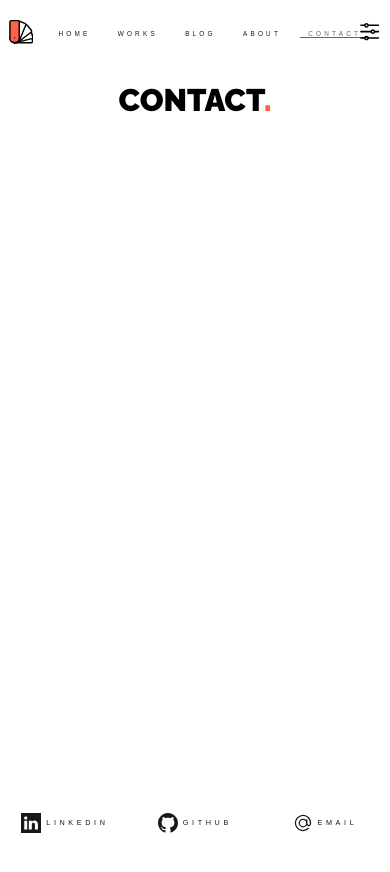
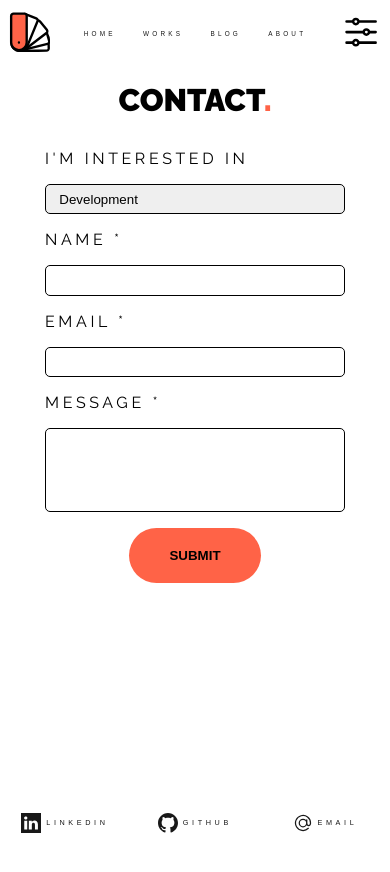
Before and after one commit to JonathanOHolmberg/portfolio, a Next.js app in the folder site/: page /contact in a window 390 px wide. Shown: the top 872 px of the page. Before the commit the page ends 844 px from the top, so only its background shows below. Built offline with nearby package versions, Linux system fonts and the light colour scheme.

Commit message:
initial form component (doesn't do anything yet), mobile css fixes

```diff
--- a/site/src/app/contact/page.tsx
+++ b/site/src/app/contact/page.tsx
@@ -1,3 +1,5 @@
+import ContactForm from "@/components/Contact/ContactForm";
+
 import "@/styles/pages/contact.css"
 
 export default function Contact() {
@@ -5,7 +7,7 @@ export default function Contact() {
         <main>
             <span><h1>Contact<span>.</span></h1></span>
            <section>
-
+               <ContactForm />
            </section>
         </main>
     );
--- a/site/src/components/About/Content.tsx
+++ b/site/src/components/About/Content.tsx
@@ -36,7 +36,7 @@ const AboutContent: React.FC = () => {
         content:  <>
                     <p>I thrive in environments where innovation and creativity are encouraged, and I am always looking for new ways to approach problems and find solutions that can benefit the greater good.</p>
                     <p>I appreciate elegant, simple solutions. I appreciate going above and beyond, not because it&apos;s possible but because it&apos;s meaningful to the problem present.</p>
-                    <p>Form follows function.</p>
+                    <p><b>Form follows function.</b></p>
                     <p> My strong analytical, problem solving, visual and interpersonal skills make me confident in my ability to contribute effectively to (almost) any team.</p>
                   </>
       },
--- /dev/null
+++ b/site/src/components/Contact/ContactForm.tsx
@@ -0,0 +1,62 @@
+"use client";
+
+import { useState } from "react";
+import type { FormEvent } from "react";
+
+  const ContactForm: React.FC = () => {
+
+    const [name, setName] = useState<string>("");
+    const [email, setEmail] = useState<string>("");
+    const [message, setMessage] = useState<string>("");
+
+
+
+    const handleSubmission = (e: FormEvent) => {
+        e.preventDefault()
+        setName("");
+        setEmail("");
+        setMessage("");
+        console.log("jee")
+    }
+
+    return (
+    <form onSubmit={(e) => handleSubmission(e)}>
+        <label>
+            I&apos;m interested in
+        </label>
+        <select>
+            <option>Development</option>
+            <option>Digital Art</option>
+            <option>Other</option>
+        </select>
+        <label>Name *</label>
+        <input
+            name="name"
+            type="text"
+            autoComplete="name"
+            required
+            onChange={(e) => setName(e.target.value)}
+            value={name}
+            min={3} />
+        <label>Email *</label>
+        <input
+            name="email"
+            type="email"
+            autoComplete="email"
+            required
+            onChange={(e) => setEmail(e.target.value)}
+            value={email} />
+        <label>Message *</label>
+        <textarea
+            name="message"
+            autoComplete="off"
+            required
+            onChange={(e) => setMessage(e.target.value)}
+            value={message}
+            minLength={3} />
+        <button>Submit</button>
+    </form>
+    );
+  };
+
+  export default ContactForm;
--- a/site/src/styles/globals.css
+++ b/site/src/styles/globals.css
@@ -106,8 +106,8 @@ header {
 }
 
 header > a > svg {
-  height: max(3vh, 2vw);
-  width: max(3vh, 2vw);
+  height: 5vh;
+  width: 5vh;
 }
 
 header > a:hover > svg {
@@ -257,6 +257,12 @@ nav > a[aria-disabled="true"] {
   cursor: unset;
 }
 
+@media (max-width: 500px) {
+  nav > a[aria-disabled="true"] {
+    display: none;
+  }
+}
+
 a:hover:not([aria-disabled="true"]), a:focus-visible {
   opacity: 1;
 }
--- a/site/src/styles/pages/contact.css
+++ b/site/src/styles/pages/contact.css
@@ -1,3 +1,67 @@
 main {
     padding-top: 10vh;
+    height: fit-content;
 }
+
+main > section {
+    justify-content: start;
+}
+
+form {
+    width: max(30vw, 300px);
+    height: 50vh;
+    display: flex;
+    flex-direction: column;
+    gap: 1em;
+    padding-top: 2em;
+}
+
+form > div {
+    display: flex;
+    flex-direction: column;
+}
+
+form input, form textarea, select {
+    max-width: 100%;
+    border: 1px solid var(--c-main);
+    padding: 0.5em 1em;
+    border-radius: 5px;
+}
+
+select {
+    appearance: none;
+    -webkit-appearance: none;
+    -moz-appearance: none;
+}
+
+legend {
+    text-align: center;
+    font-weight: 800;
+}
+
+legend, label {
+    text-transform: uppercase;
+    letter-spacing: 0.225rem;
+}
+
+input, textarea {
+    border: 1px solid var(--c-main);
+}
+
+input:focus, textarea:focus {
+    border: 1px solid var(--c-main);
+}
+
+input:user-valid, textarea:user-valid {
+    border: 1px solid greenyellow;
+}
+
+input:user-invalid, textarea:user-invalid {
+    border: 1px solid tomato;
+}
+
+textarea {
+    resize: none;
+    min-height: 10vh;
+    width: 100%;
+}
```
